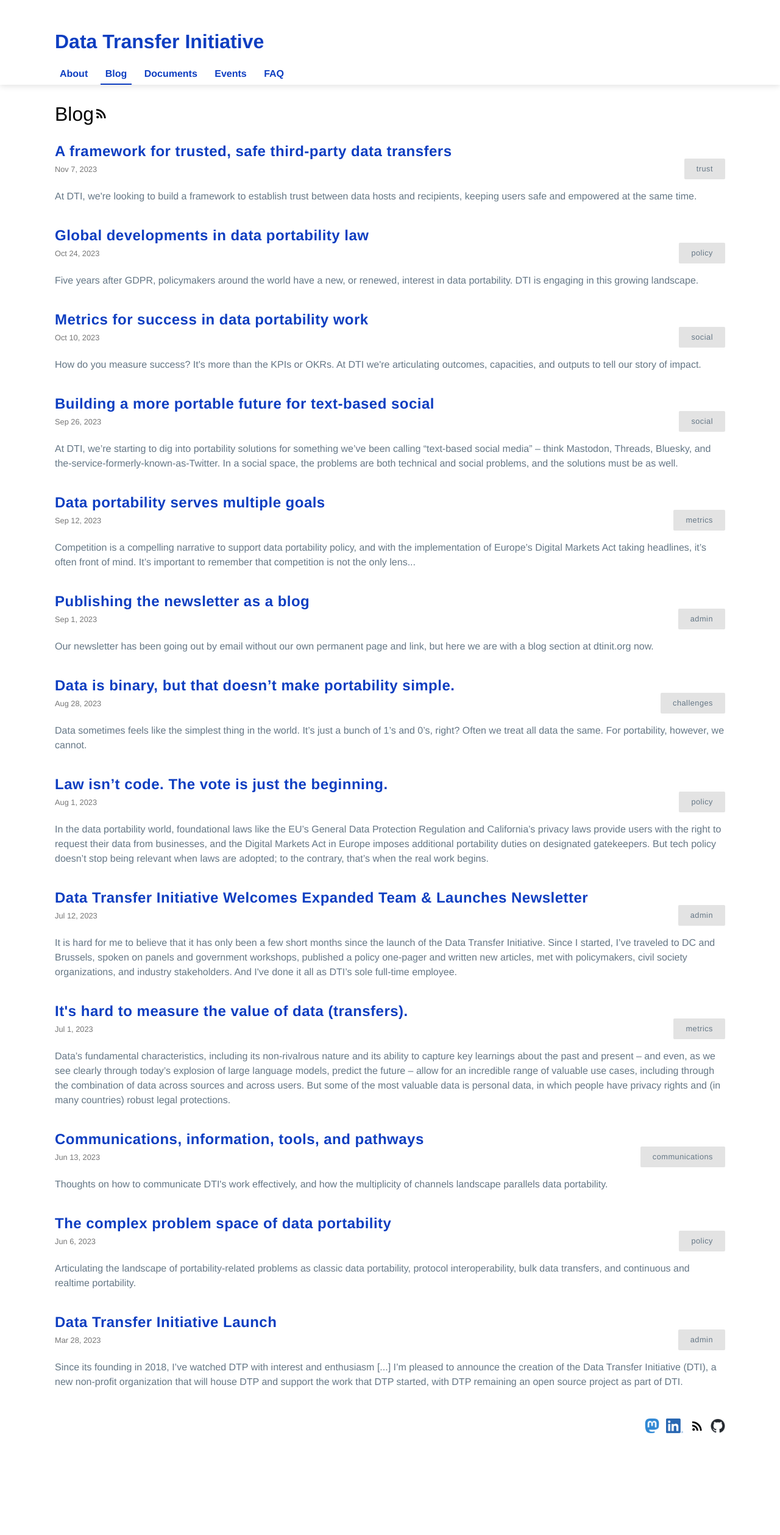
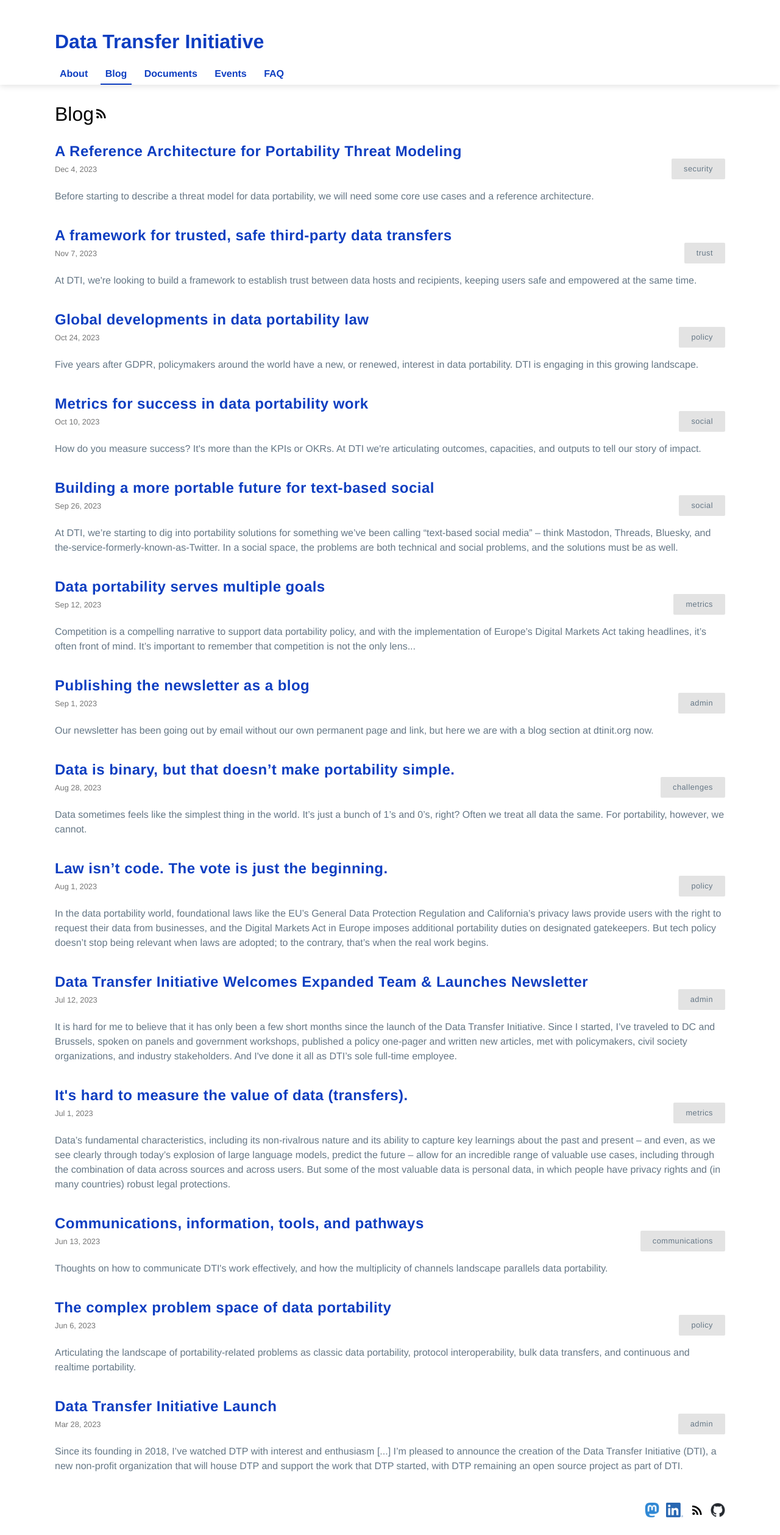
Before and after one commit to dtinit/dtinit.github.io, a Jekyll site: the page built from blog/index.md, in a window 1280 px wide. Shown: the whole page at 61% size. Built offline with Jekyll 4.4.1, drawn with Linux system fonts in a browser that asks for light colours; our own code applies the rules of GitHub Pages for plain Markdown files; before the commit the page ends 2379 px from its top, so only the background shows below that; some of the changed lines change nothing that is shown.

Commit message:
Adds Dec 4 2023 post and 2 images

```diff
--- /dev/null
+++ b/_posts/2023-12-04-reference-architecture.md
@@ -0,0 +1,144 @@
+---
+title: A Reference Architecture for Portability Threat Modeling
+tags: security
+author: Lisa Dusseault
+post-excerpt: "Before starting to describe a threat model for data portability, we will need some core
+use cases and a reference architecture."
+---
+
+# Reference architecture for Portability threat modeling
+
+Among the many [un- or under-researched questions](https://techpolicy.press/future-horizons-for-data-portability-research/) in data portability, risk and threat issues loom large. We’d love to do some crunchy deep-dive threat modeling, but we’ll get lost in the weeds if we don’t focus.
+
+“Data portability” collects together an interesting set of use cases. Not all of these are covered by the exact same architecture and functionality, or even involve the same parties. It’s all too easy to get lost in hypotheticals and lose track of how decisions fit together - like trying to solve two jigsaw puzzles at once but without committing to fit any pieces together.
+
+However, there’s a combination of simple and real use cases, together with some obvious architectural choices, that can give us something to model threats upon. We need the use cases to motivate the architecture, but also because what attacks might really be threats depends heavily on use cases. And we need at least some architecture, not just the use cases, because it helps us see which threats are just hypothetical (some attacks can only work with an architecture we’re not likely to choose), and instead focus on threats that are more relevant.
+
+As I try to describe a **core usage model** that will inform what kinds of threats are important, this will cause lots of “but-what-abouts” to arise: many readers are going to think of exceptions and extended use cases. Then, when I describe a **reference architecture**, the misgivings may be due to seeing other ways to solve problems or knowing what already exists. That’s OK. We don’t need to limit ourselves to the reference architecture or even just one architecture for all problems. The reference architecture will give us a reasonable option for considering threats, and then we can start to extend it or vary it – or compare to alternatives that might deal with different threats and be preferable for different use cases.
+
+
+## Quick Overview
+
+First I want to make sure we’re on the same basic page, before spending a couple digital pages describing the details of a rhinoceros when you think I’m about to describe an elephant.
+
+In one sentence, the core usage model can be summarized:
+
+_As a person with my data in a **source** service, I want to **move** it to a **destination** service by having the services handle transferring the data and making sure it lands correctly at the destination.”_
+
+A key assumption here is that data travels directly between services, as opposed to the Export/Import approach where data is stored on a personal computer or online storage in between services.
+
+![alt_text](/images/transfer-arch-simple.png "image_tooltip")
+
+
+<center><i>Different interactions in Export/Import approach vs. server-to-server transfer</i></center>
+
+Having services exchange data directly is key to practically exercising a [right to data portability](https://papers.ssrn.com/sol3/papers.cfm?abstract_id=3447060) in cases where the data is in bulk quantity, requiring high bandwidth and storage capabilities, or the data is complicated enough to require agreement between the source and destination on a schema in order to transfer well.
+
+The core interactions for server-to-server data portability look something like this:
+
+
+
+* I must authorize a source service to access and send some data.
+* I must authorize a destination service to accept that data on my behalf.
+* After both authorizations are made, direct server-to-server transfer of data can begin.
+
+This high-level description is missing a key decision, however. Does the authorization of the source service get sent to the destination so it can ask for data? Or does the authorization of the destination get sent to the source so that it can start sending? This is a question of who initiates the authorization request and who receives that authorization result.
+
+
+<table>
+  <tr>
+   <td><em>Source-initiated architecture</em>
+   </td>
+   <td><em>Destination-initiated architecture </em>
+   </td>
+  </tr>
+  <tr>
+   <td>On a data-transfer Web page owned by the source, the user will select a destination (e.g. from a drop-down list) and the source then requests the user to authorize the transfer to the destination. If successful, the destination provides the source with a way to prove that authorization to send data.
+   </td>
+   <td>On a data-transfer Web page owned by the destination, the user will select a data source (e.g. from a drop-down list) and the destination then requests the user to authorize getting the data from the source. If successful, the source provides the destination with a way to prove that authorization to get data.
+   </td>
+  </tr>
+</table>
+
+
+As we’ll see later, and you can kind of tell from the mirrored language, these actually have a lot in common. Either system would work pretty well for a lot of use cases, and we don’t need to decide now.
+
+
+## Requirement Details
+
+Now that we have the basic picture at a very high level, we need to characterize some real use cases in enough detail to make sure that the reference architecture works. In any interesting problem domain, there’s always quite a population of simple needs, complicated situations, and problems in between. When we draw a line and say which problems can be solved simply now, we’re often saying that the problems outside the line can be tackled later – and often by the same architecture with extra features.
+
+I think the key things that characterize the simpler set of problems is that they are variations on a request from an **individual person** for a **one-time** data transfer of a **known type** of data. Let’s unpack these three pieces.
+
+
+
+### 1. Person-centered
+
+The core problem to solve is when a person makes a request involving that person’s own data.
+
+When DTI talks about data portability we usually assume consumer and individual use cases. This arises in part from EU and US state regulations that emphasize individual data rights. Note that this centers not only the person but also **their data. **
+
+The following use cases can be handled later or by different solutions:
+
+
+
+* B2B use cases - any time data transfer occurs from business to business, without involvement or request of a user.
+* B2B2B use cases, where the entity that wants to transfer data is itself a business. Data that is business oriented (retail data, business finance data, Human Resources data) is subject to different threats.
+* Data that does not belong to the user might be transferable but has different privacy characteristics. For example, users might wish to select photos on a stock photo service and copy them somewhere else, but that has different characteristics than transferring my own private photos.
+* Community data, even if it was contributed by the user, also has different privacy characteristics. For example, many knitters on Ravelry.com have contributed images and pattern information to a knitting pattern database, and those are now a communal resource.
+
+What does remain in the core usage model includes both data _about_ the user and data that the user_ contributed_. Those often overlap and both often require privacy, so we can conclude that privacy is a requirement of the core usage model and threats to privacy cannot be waved away.
+
+Another facet of person-centered data portability is that we can start with the use cases where the person whose data is being transferred requested the transfer themselves. There are studies about the privacy and security considerations when two services exchange a user’s private data ([Weiss, 2008](https://www.sciencedirect.com/science/article/abs/pii/S0268401209000474)), and those considerations are very different when the user didn’t request that exchange.
+
+
+
+### 2. One-time
+
+The one-time nature of the simplest data portability use cases is also an important simplification. It’s clear that there are some use cases that are satisfied with one-time data transfer, and while real-time ongoing data transfer functionality has fascinating and important uses, it is definitely more complicated. Ongoing transfer requires additional features ( like token lifetime limitations, token renewal, canceling, notifications) and those features introduce additional security considerations.
+
+Repeated asynchronous data transfer use cases can also be deferred. As soon as we start thinking about repeated copying we will want to talk about features that are commonly part of backup or replication solutions, as well as token lifetimes and cancellation features as with real-time data transfer.
+
+That’s not to say that the user can only request data transfer one time and never gets any other chances! It just means that our core architecture can focus on one transfer only, without relationship to past or future transfer requests – definitely a simplifying assumption.
+
+Finally, we can solve the case where users can be notified about transfer status _in-band, _meaning they can learn about the completed transfer in the same place (likely a Web page, but possibly an app) where they kicked it off. Out-of-band notifications may be a complication to the threat model.
+
+
+
+### 3. Known Data Types
+
+One of the most obvious and simple use cases is when a user asks to transfer their personal photo collection from one service to another photo service. The same architecture can probably be used when the user asks to transfer their music playlists from one music service to another music service. If we use the same architecture for both, does that mean we’re going to have a photo server start to send photos to music streaming servers, or that a music streaming server starts to send music playlists to newsletter hosting sites? No - that’s the difference between _general-purpose_ and _universal_ solutions_. _A general-purpose solution can be re-used, without requiring each service to handle the universe of possible data types.
+
+
+![alt_text](/images/architecture-assumes-like-to-like.png "image_tooltip")
+
+
+_Even though C hosts both music and photos, like only transfers to like_
+
+This will be a simplifying choice to both our architecture and to mitigating threats. Since a photo destination knows to expect photo data, it can check to see if the data is legitimately photos. The destination can reject data that it would not normally host. Nobody is going to require photo services to accept virus code packages and host them where only photos are supposed to be hosted.
+
+We also don’t have to worry about the destination receiving a never-ending stream of binary data in a denial-of-service attack, because we allow those services to cut off the stream when data gets too large for the data type in question. If we didn’t know the data type, these kinds of security choices would be harder. Maximum sizes for an ActivityPub post, for an image, and for a long-form video, are significantly different numbers. A system for hosting posts with ActivityPub may place performance limits at a very different point than YouTube does.
+
+
+## Reference Architecture of Vetted Services
+
+To solve this core usage model, we can now define a pretty obvious architecture using common Internet standards and components.
+
+
+
+1. Both source and destination services have ways of authenticating the user account and starting authenticated sessions, and they will continue to use those.
+2. Oauth will be used to check for user authorization. Either the source will initiate transfer and trigger Oauth for the user to authorize the destination, OR the destination will initiate transfer and trigger OAuth for the user to authorize the source.
+3. Services sending and receiving personal data will use transport security to encrypt all traffic involved.
+4. Hosts will be identified by domain names and domain certificates.
+5. Destinations can refuse to accept data that seems to be the wrong type, harmful, exceeds quotas or threatens compliance in any way.
+6. Destinations that normally host private data will default to incoming data being private.
+
+These architectural components are all pretty common! Most platforms with private personal content already use most of these tools, and certainly host identification and transport encryption are very common. These services already authenticate users and apply content filtering. Most probably have OAuth somewhere in their service architecture, and if not, it’s a mature technology with plenty of libraries available.
+
+To these obvious and well-understood choices, let us add a more surprising one: source servers will vet possible destinations and offer only an allowed list. Destinations may also vet sources and only accept or initiate transfers from their allowed list of sources. (By the way – the choice for source servers to make sure that destinations are acceptable is independent of the choice for authorization to be requested by the source or by the destination. It can work either way).
+
+The choice of vetting other services is a notable architectural choice because it’s a component that the services don’t already have and it may not be trivial to do. It is a weighty responsibility to vet another service and say that it is OK to exchange data with that service, because of the number of bad things bad people try to do with private data. Luckily, for most data types, there’s not too many destinations to consider vetting and listing some top options. If the user wants to move photos, there just aren’t a million or even a thousand photo hosting sites that are reasonable well-known places to host their personal photos. A drop-down list in a Web form, containing a list of vetted photo hosting services, is a reasonable UX choice that covers a lot of user choice, and contains ample opportunity to add new services in the future.
+
+If any of the choices made above are surprising in a bad or disappointing way, remember this is a reference architecture. Especially once we’ve considered the threat model for this reference architecture, we’ll be in a good position to compare what threats are better or worse-handled by a different architecture.
+
+However, now that we’re finally ready to enumerate reasonable threats and how much of a concern they really are, I’m out of time for this week – so that topic will have to wait for another newsletter and another day.
--- a/assets/css/style.scss
+++ b/assets/css/style.scss
@@ -216,6 +216,10 @@ blockquote {
   }
 }
 
+table {
+  border-spacing: 20px;
+}
+
 .socialIcon {
   display: inline-block;
   & + .socialIcon {
```
Also changed, not shown: images/architecture-assumes-like-to-like.png (added), images/transfer-arch-simple.png (added).
